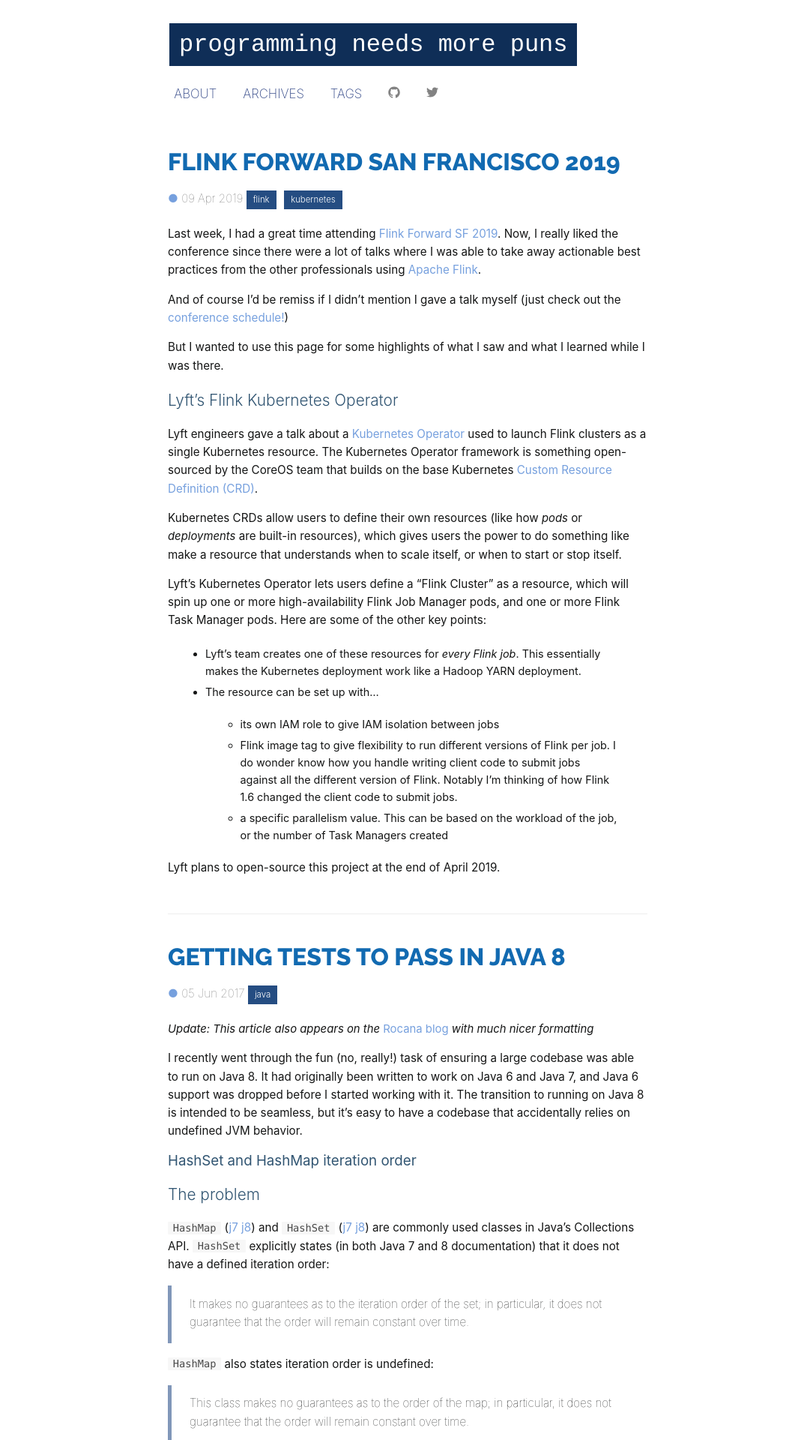
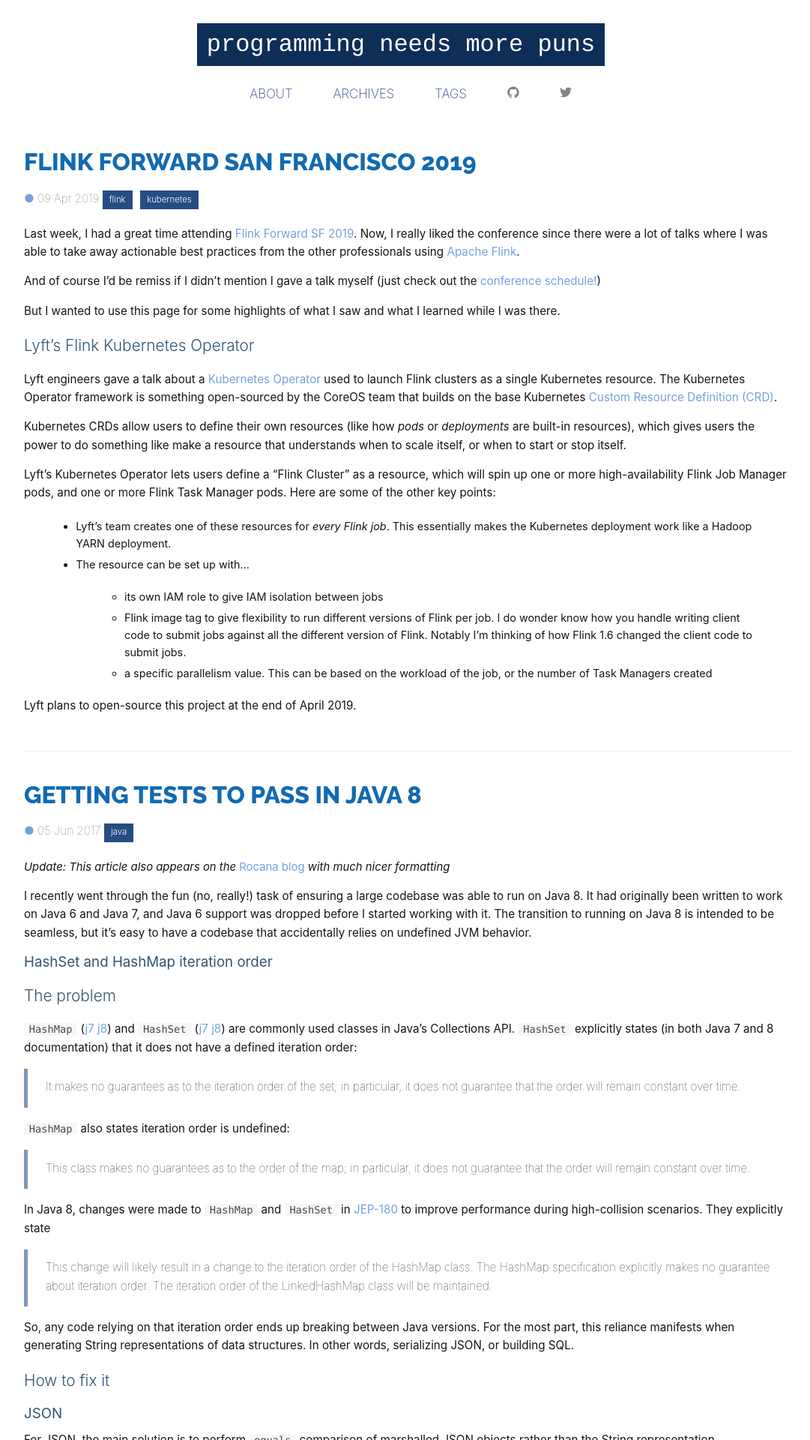
Before and after one commit to matthew-dailey/matthew-dailey.github.io, a Jekyll site: the page built from index.html, in a window 1280 px wide. Shown: the top 1920 px of the page at 75% size, without its empty margins (96-1177 px from the left). Built offline with Jekyll 4.4.1, drawn with Linux system fonts in a browser that asks for light colours; some web fonts are replaced; the list of posts is cut into pages by our own code.

Commit message:
Change CSS so things are center-aligned and expand percentage-wise

```diff
--- a/css/main.css
+++ b/css/main.css
@@ -54,9 +54,8 @@
 #nav_container {
     margin-left: auto;
     margin-right: auto;
-	padding-right: 32px;
-	padding-left: 32px;
-	width: 640px;
+	text-align: center;
+	width: 80%;
 }
 #current {
     background-color: #b91414;
@@ -313,7 +312,7 @@
 @media (min-width: 704px) {
 
     #main {
-        width: 640px;
+        width: 80%;
         margin-left: auto;
         margin-right: auto;
     }
```
